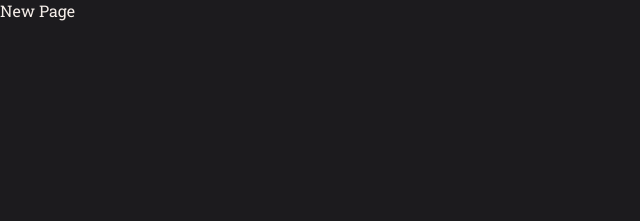
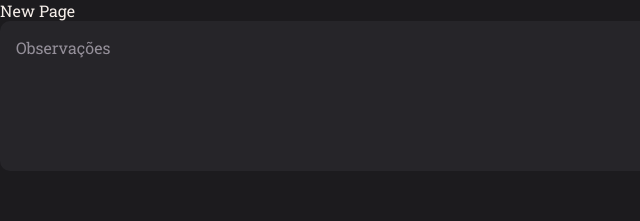
Before and after one commit to Pedro558/RocketMovies-front-end, a React (Vite) app: page /new in a window 1280 px wide. Shown: the top 221 px of the page, without its empty margins (0-640 px from the left). Built offline with nearby package versions, Linux system fonts and the light colour scheme.

Commit message:
:sparkles: feat: add Textarea to New page

```diff
--- a/src/pages/New/index.jsx
+++ b/src/pages/New/index.jsx
@@ -1,5 +1,11 @@
+import { Textarea } from "../../components/Textarea";
+
 export function New(){
   return(
-    <div>New Page</div>
+    <>
+      <div>New Page</div>
+
+      <Textarea placeholder='Observações'/>
+    </>
   )
 }
```
